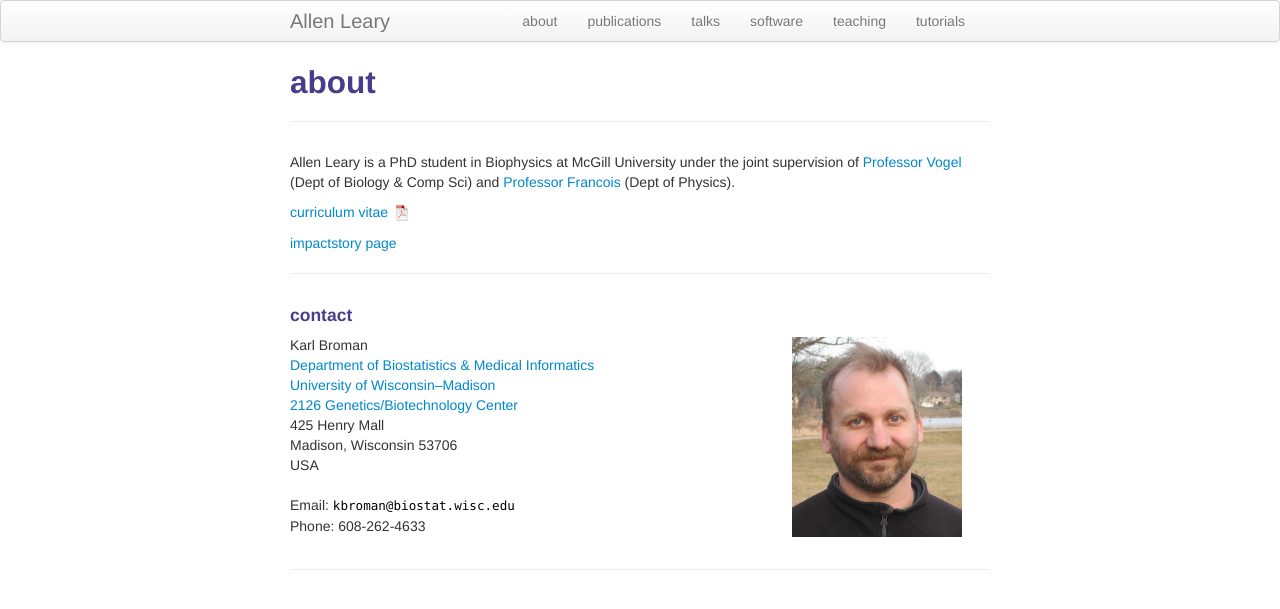
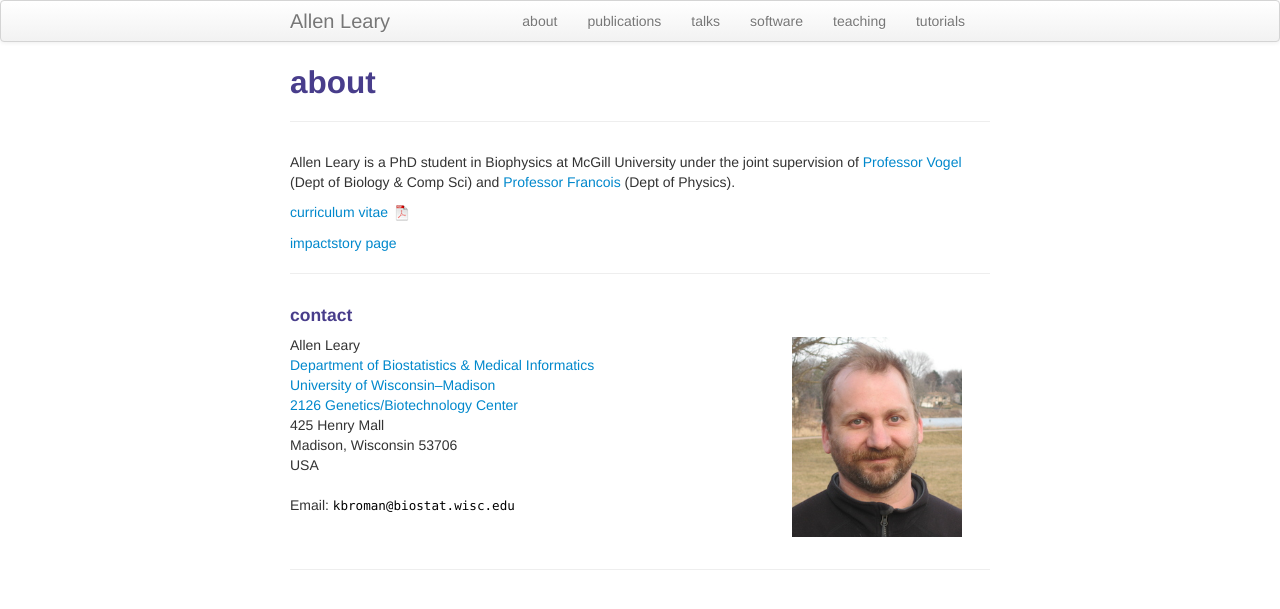
Before and after one commit to aleary1991/aleary1991.github.io4, a Jekyll site: the page built from pages/about.md, in a window 1280 px wide. Shown: the top 609 px of the page. Built offline with Jekyll 4.4.1, drawn with Linux system fonts in a browser that asks for light colours.

Commit message:
Update about.md

```diff
--- a/pages/about.md
+++ b/pages/about.md
@@ -17,7 +17,7 @@ Allen Leary is a PhD student in Biophysics at McGill University under the joint
 
     <div class="row-fluid">
         <div class="span5">
-            Karl Broman<br/>
+            Allen Leary<br/>
             <a href="http://www.biostat.wisc.edu">Department of Biostatistics &amp; Medical Informatics</a><br/>
             <a href="http://www.wisc.edu">University of Wisconsin&ndash;Madison</a><br/>
             <a href="http://map.wisc.edu/s/2tie3nen">2126 Genetics/Biotechnology Center</a><br/>
@@ -29,7 +29,6 @@ Allen Leary is a PhD student in Biophysics at McGill University under the joint
             Email: <code>kbro</code><b>I</b><code>man</code><b>don't</b><code>@</code><b>want</b><code>bio</code><b>spam!
             </b><code>stat</code><b>So</b><code>.</code><b>please</b><code>wi</code><b>leave
             </b><code>sc</code><b>me</b><code>.</code><b>alone</b><code>e</code><b>!</b><code>du</code><br/>
-            Phone: 608-262-4633
             </div>
         </div>
 
```
